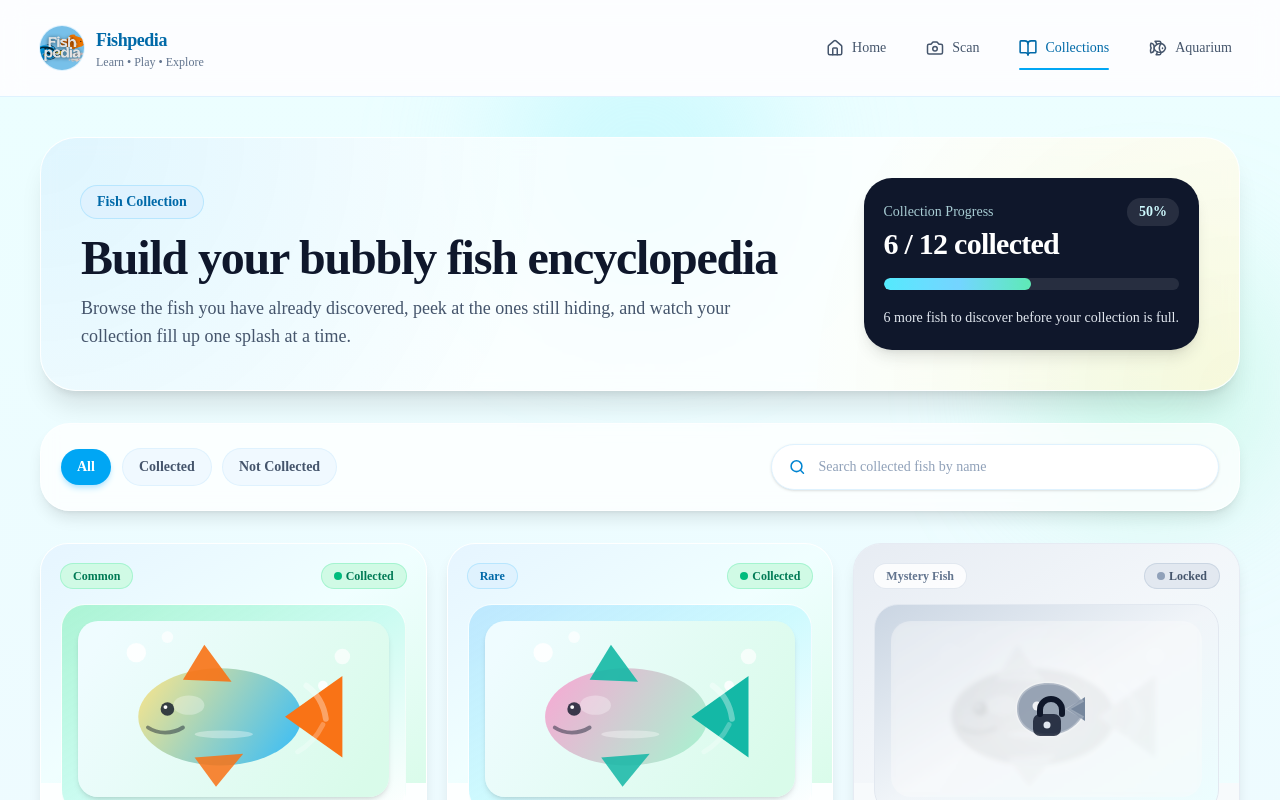
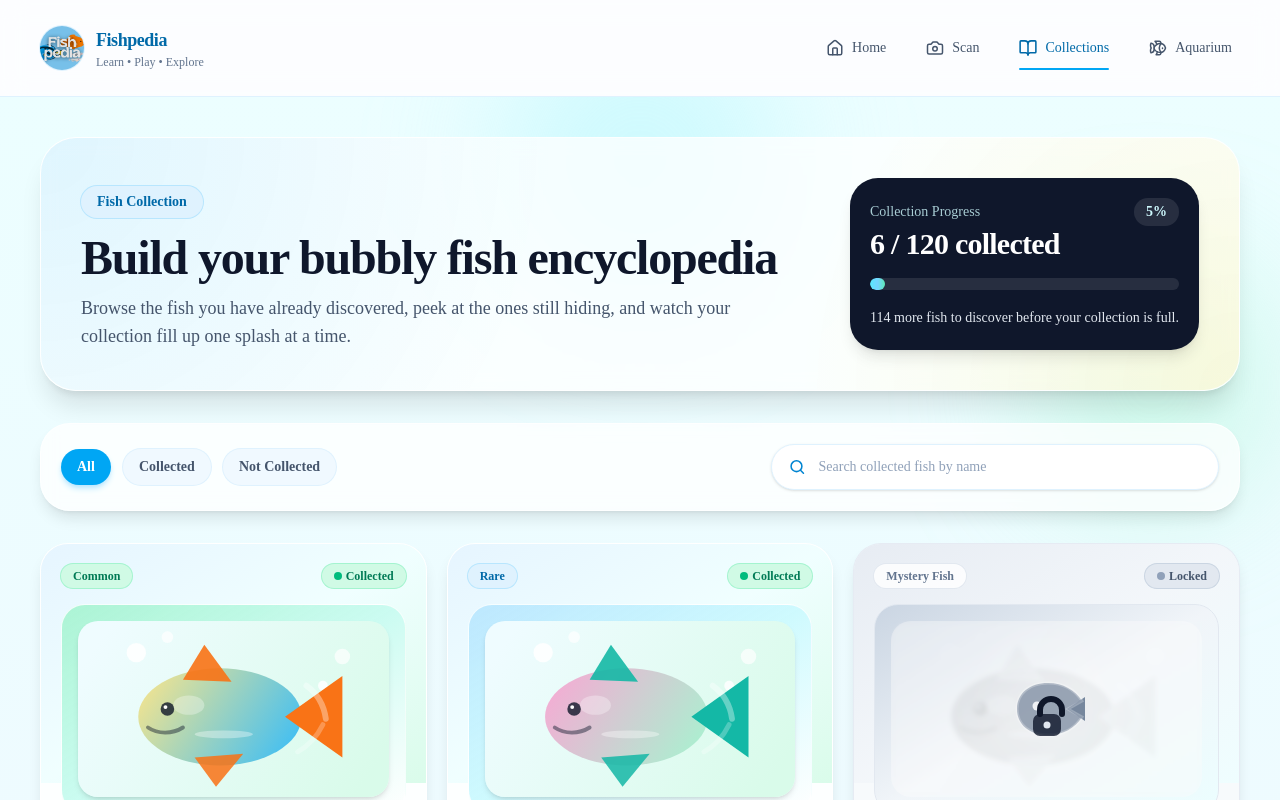
Before and after one commit to TingChiehLin/fishpedia, a Next.js app: page /fish-collection in a window 1280 px wide. Shown: the top 800 px of the page. Built offline with nearby package versions, Linux system fonts and the light colour scheme.

Commit message:
change the total amount of fish

```diff
--- a/src/app/fish-collection/page.tsx
+++ b/src/app/fish-collection/page.tsx
@@ -392,7 +392,7 @@ export default function FishCollectionPage() {
   const [searchQuery, setSearchQuery] = useState("");
 
   const collectedCount = fishCollection.filter((fish) => fish.collected).length;
-  const totalCount = fishCollection.length;
+  const totalCount = 120;
   const progressPercent = Math.round((collectedCount / totalCount) * 100);
   const remainingCount = totalCount - collectedCount;
 
```
